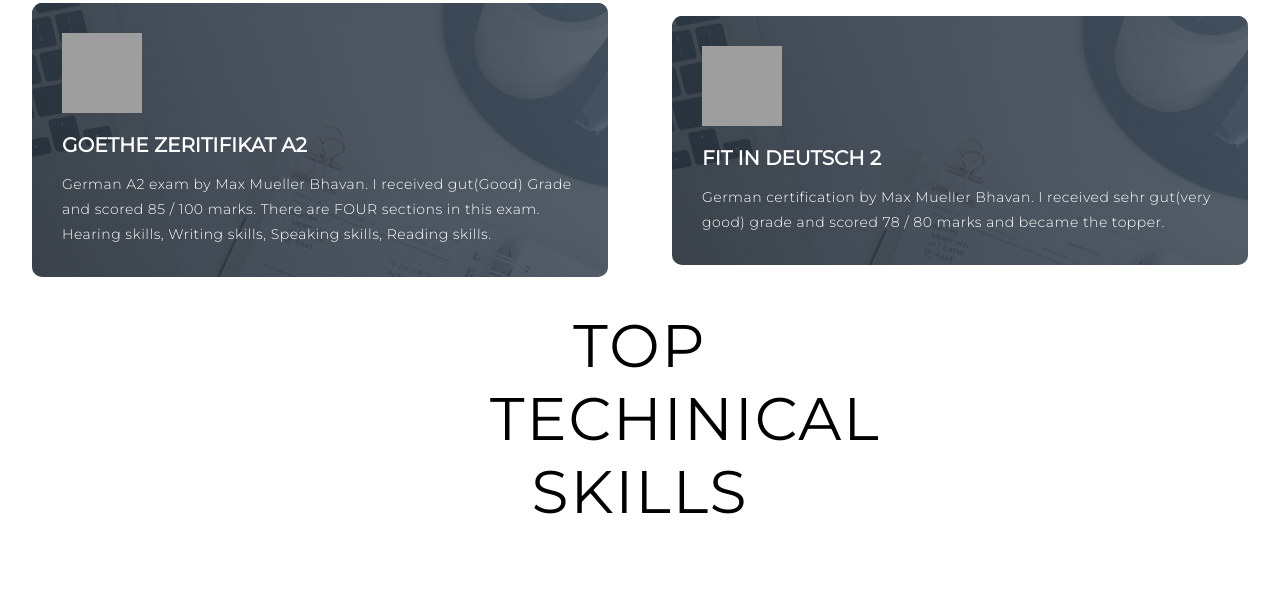
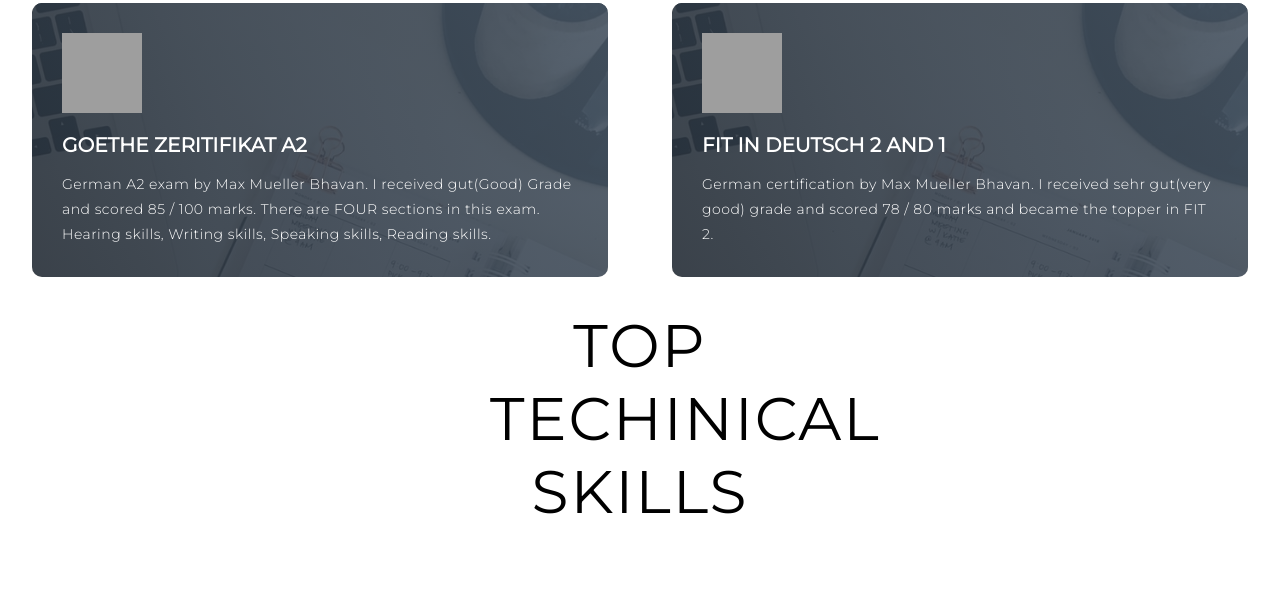
Before and after one commit to Aditi-kajale/Aditi-kajale.github.io, a plain HTML site: page index.html in a window 1280 px wide. Shown: the part 1500-2110 px from the top of the page. Drawn offline with Linux system fonts and the light colour scheme; grey boxes are pictures that could not be loaded.

Commit message:
Update index.html

```diff
--- a/index.html
+++ b/index.html
@@ -67,8 +67,8 @@
         </div>
         <div class="extra-item">
           <div class="icon"><img src="https://img.icons8.com/emoji/48/000000/germany-emoji.png"/></div>
-          <h2>FIT IN DEUTSCH 2 </h2>
-          <p>German certification by Max Mueller Bhavan. I received sehr gut(very good) grade and scored 78 / 80 marks and became the topper. </p>
+          <h2>FIT IN DEUTSCH 2 and 1</h2>
+          <p>German certification by Max Mueller Bhavan. I received sehr gut(very good) grade and scored 78 / 80 marks and became the topper in FIT 2. </p>
         </div>
       </div>
 
```
